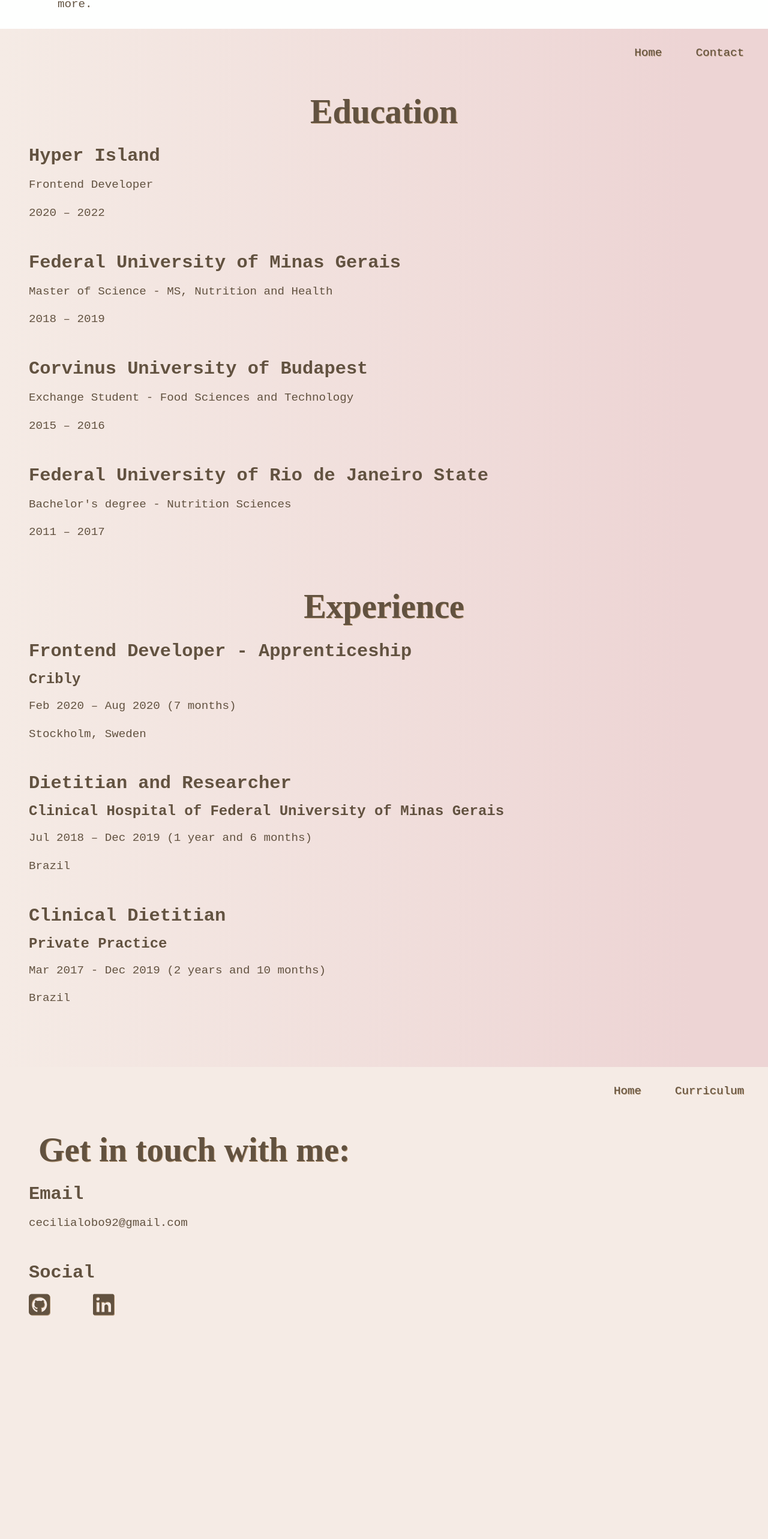
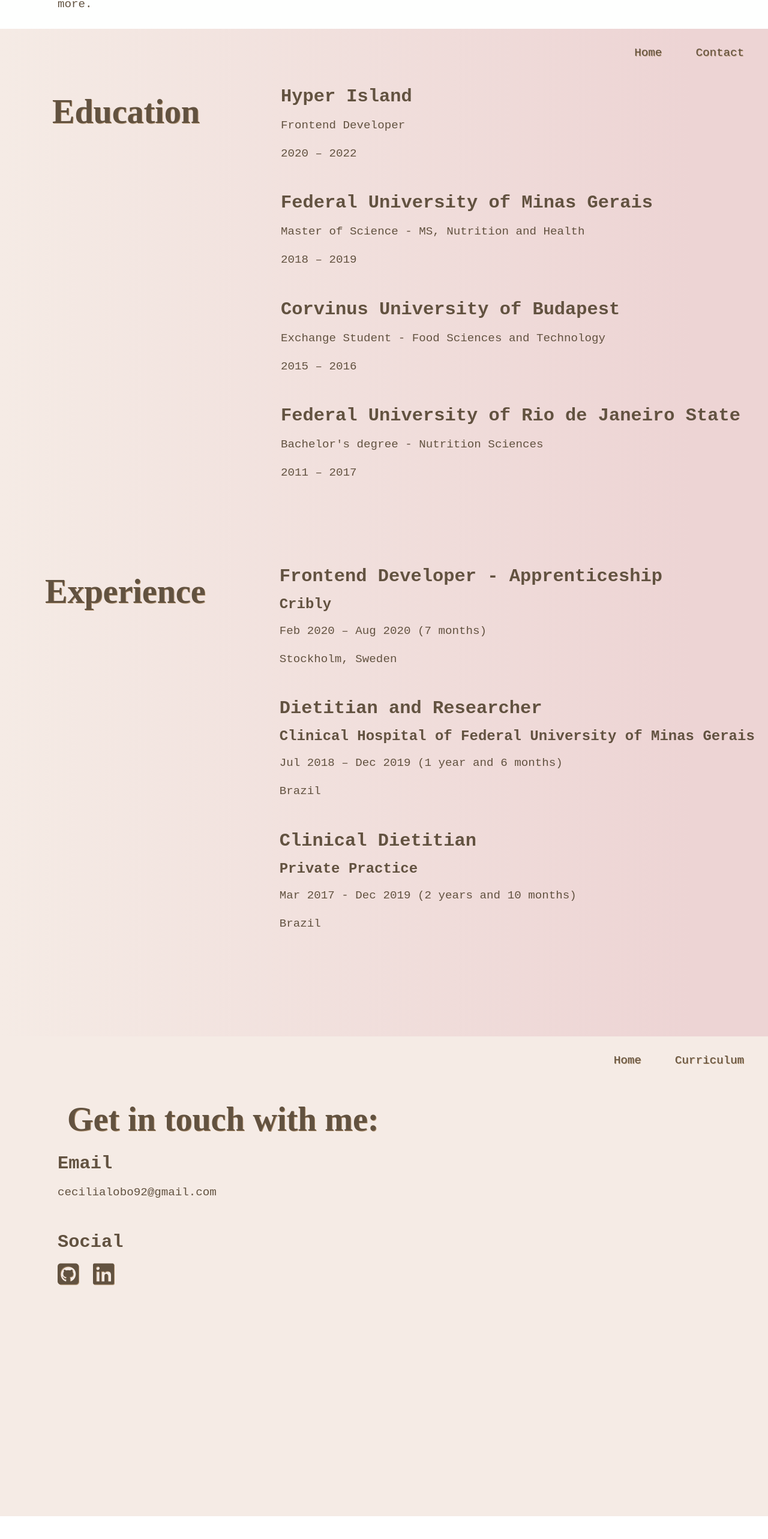
Before and after one commit to cecilialobo/portfolio-react, a React (Create React App) app: page / in a window 1280 px wide. Shown: the part 1552-4118 px from the top of the page at 60% size. After the commit the page ends 4080 px from the top, so only its background shows below. Built offline with nearby package versions, Linux system fonts and the light colour scheme.

Commit message:
Add grid to Curriculum and style contact

```diff
--- a/src/App.js
+++ b/src/App.js
@@ -12,26 +12,26 @@ function App() {
   return (
     <div className="App">
       <div className="landing">
-        <Header id1="curriculum" id2="contact" title1="Curriculum" title2="Contact"></Header>
+        <Header id1="curriculum" id2="contact" title1="Curriculum" title2="Contact" />
         <p className="frontend-title">Frontend Developer</p>
         <h1 className="title">Cecilia Lobo</h1>
         <i className="fas fa-angle-down" id="arrowBtn"></i>
       </div>
 
       <div className="homeGrid">
-      <About></About>
-      <img className="img" src={Photo} alt="Cecilia's image"></img>
+      <About />
+      <img className="img" src={Photo} alt="Cecilia smiling"></img>
       </div>
 
       <div className="curriculum">
-        <Header id1="landing" id2="contact2" title1="Home" title2="Contact"></Header>
-        <Education></Education>
-        <Experience></Experience>
+        <Header id1="landing" id2="contact2" title1="Home" title2="Contact" />
+        <Education />
+        <Experience />
       </div>
 
       <div className="contactDiv">
-        <Header id1="landing2" id2="curriculum2" title1="Home" title2="Curriculum"></Header>
-        <Contact></Contact>
+        <Header id1="landing2" id2="curriculum2" title1="Home" title2="Curriculum" />
+        <Contact />
       </div>
     </div>
   );
--- a/src/components/Contact/Contact.css
+++ b/src/components/Contact/Contact.css
@@ -1,6 +1,7 @@
 .contactDiv {
     background-color: var(--pink-color);
     height: 100vh;
+    padding-left: 3rem;
 }
 
 .subtitle {
@@ -31,3 +32,7 @@
 .social-icon:hover {
     color: rgb(179, 131, 118);
 }
+
+#fa-linkedin {
+    margin-left: 0;
+}
--- a/src/components/Contact/Contact.js
+++ b/src/components/Contact/Contact.js
@@ -10,7 +10,7 @@ function Contact() {
             <br/>
             <h3 className="subtitle">Social</h3>
             <a href="https://github.com/cecilialobo" target="blank" className="social-icon"><i className="fab fa-github-square"></i></a>
-        <a href="https://www.linkedin.com/in/cecilialobo/"  target="blank" className="social-icon"><i className="fab fa-linkedin"></i></a>
+            <a href="https://www.linkedin.com/in/cecilialobo/"  target="blank" className="social-icon" id="fa-linkedin"><i className="fab fa-linkedin"></i></a>
         </div>
     );
 }
--- a/src/components/Education/Education.css
+++ b/src/components/Education/Education.css
@@ -4,6 +4,8 @@
     margin: 0;
     height: 100vh;
     text-align: center;
+    display: grid;
+    grid-template-areas: "heading cvContent";
 }
 
 .subtitle {
--- a/src/components/Experience/Experience.css
+++ b/src/components/Experience/Experience.css
@@ -4,6 +4,8 @@
     margin: 0;
     height: 100vh;
     text-align: center;
+    display: grid;
+    grid-template-areas: "heading cvContent";
 }
 
 h4 {
--- a/src/components/Experience/Experience.js
+++ b/src/components/Experience/Experience.js
@@ -6,7 +6,7 @@ function Experience (){
     return(
         <div className="Experience">
             <h2 className="heading">Experience</h2>
-            <div className="cv-content">
+            <div className="cvContent">
                 <h3 className="subtitle">Frontend Developer - Apprenticeship</h3>
                 <h4>Cribly</h4>
                 <p className="textp">Feb 2020 – Aug 2020 (7 months)</p>
```
